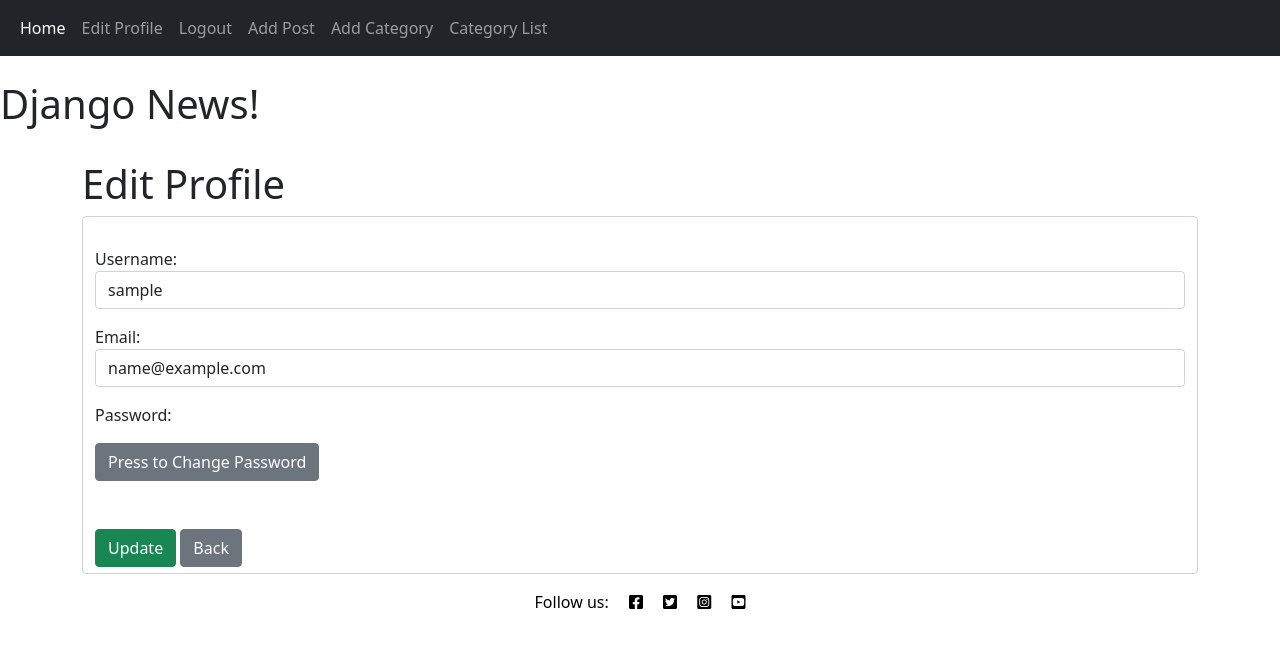
After one commit to MDegg/django-news-blog-P4, a Django app: page /members/edit_profile/ in a window 1280 px wide. The commit adds this page. Shown: the top 648 px of the page. Run offline with Django 4.2, Linux system fonts and the light colour scheme; the visitor is signed in with stand-in values (Sample User, id 1); some libraries are stand-ins or nearby versions.

Commit message:
creted password change form and profile edit form

```diff
--- a/members/forms.py
+++ b/members/forms.py
@@ -1,4 +1,4 @@
-from django.contrib.auth.forms import UserCreationForm
+from django.contrib.auth.forms import UserCreationForm, UserChangeForm, PasswordChangeForm
 from django.contrib.auth.models import User
 from django import forms
 
@@ -19,3 +19,24 @@ class SignUpForm(UserCreationForm):
         self.fields['username'].widget.attrs['class'] = 'form-control'
         self.fields['password1'].widget.attrs['class'] = 'form-control'
         self.fields['password2'].widget.attrs['class'] = 'form-control'
+
+class EditProfileForm(UserChangeForm):
+    email = forms.EmailField(widget=forms.EmailInput(attrs= {'class':'form-control', 'placeholder':'Enter email address'}))
+    #first_name = forms.CharField(max_length=100, widget=forms.TextInput(attrs={'class':'form-control',}))
+    #last_name = forms.CharField(max_length=100, widget=forms.TextInput(attrs={'class':'form-control',}))
+    username = forms.CharField(max_length=100, widget=forms.TextInput(attrs={'class':'form-control',}))
+
+
+
+    class Meta:
+        model = User
+        fields = ('username', 'email',)
+
+class PasswordChangingForm(PasswordChangeForm):
+    old_password = forms.CharField(widget=forms.PasswordInput(attrs= {'class':'form-control', 'type':'password', 'placeholder':'Enter email address'}))
+    new_password1 = forms.CharField(max_length=100, widget=forms.PasswordInput(attrs={'class':'form-control', 'type':'password','placeholder':'Enter New Password Here.....'}))
+    new_password2 = forms.CharField(max_length=100, widget=forms.PasswordInput(attrs={'class':'form-control', 'type':'password','placeholder':'Enter New Password Here.....'}))
+
+    class Meta:
+        model = User
+        fields = ('old_password', 'new_password1', 'new_password2')
--- /dev/null
+++ b/members/templates/registration/edit_profile.html
@@ -0,0 +1,29 @@
+{% extends 'base.html' %}
+{% block title %}Edit Profile{% endblock %}
+{% block content %}
+
+<h1>Edit Profile</h1>
+<div class="form-control">
+<form method="POST">
+    <br>
+    {% csrf_token %}
+    {{ form.as_p | safe }}
+
+    <button class="btn btn-secondary"><a href="../password/">Press to Change Password</a></button>
+    <br>
+    <br>
+    <br>
+    <button class="btn btn-success" type="submit">Update</button>
+    <button class="btn btn-secondary" type="submit"><a href="{% url 'home' %}">Back</a></button>
+</form>
+</div>
+
+<script>
+    document.getElementById("id_password").style.display = "none";
+
+    for (let element of document.getElementsByClassName("helptext")){
+   element.style.display="none";
+}
+</script>
+
+{% endblock %}
--- a/members/urls.py
+++ b/members/urls.py
@@ -1,6 +1,13 @@
 from django.urls import path
-from .views import UserRegisterView
+from .views import UserRegisterView, UserEditView, PasswordsChangeView
+from django.contrib.auth import views as auth_views
+from . import views
 
 urlpatterns = [
     path('register/', UserRegisterView.as_view(), name='register'),
+    path('edit_profile/', UserEditView.as_view(), name='edit_profile'),
+    path('password/', PasswordsChangeView.as_view(template_name='registration/change_password.html')),
+    #path('password/', auth_views.PasswordChangeView.as_view()),
+    path('password_success', views.password_success, name="password_success"),
+
 ]
--- a/members/views.py
+++ b/members/views.py
@@ -1,10 +1,29 @@
 from django.shortcuts import render
 from django.views import generic
-from django.contrib.auth.forms import UserCreationForm
+from django.contrib.auth.forms import UserCreationForm, UserChangeForm, PasswordChangeForm
+from django.contrib.auth.views import PasswordChangeView
 from django.urls import reverse_lazy
-from .forms import SignUpForm
+from .forms import SignUpForm, EditProfileForm, PasswordChangingForm
+
+class PasswordsChangeView(PasswordChangeView):
+    form_class = PasswordChangingForm
+    #form_class = PasswordChangeForm
+    #success_url = reverse_lazy('home')
+    success_url = reverse_lazy('password_success')
+
+def password_success(request):
+    return render(request, 'registration/password_success.html',{})
+
 
 class UserRegisterView(generic.CreateView):
     form_class = SignUpForm
     template_name = 'registration/register.html'
     success_url = reverse_lazy('login')
+
+class UserEditView(generic.UpdateView):
+    form_class = EditProfileForm
+    template_name = 'registration/edit_profile.html'
+    success_url = reverse_lazy('home')
+
+    def get_object(self):
+        return self.request.user
--- a/newsapp/forms.py
+++ b/newsapp/forms.py
@@ -13,7 +13,7 @@ for item in choices:
 class PostForm(forms.ModelForm):
     class Meta:
         model = Post
-        fields = "__all__"
+        fields = ('title','title_tag','author','category','body')
 
         widgets = {
             'title': forms.TextInput(attrs={'class':'form-control', 'placeholder':'Add Blog Title Here.....'}),
--- a/newsapp/views.py
+++ b/newsapp/views.py
@@ -76,7 +76,7 @@ class AddCategoryView(CreateView):
 class UpdatePostView(UpdateView):
     model = Post
     form_class = EditForm
-    template_name = 'add_category.html'
+    template_name = 'update_post.html'
     #fields = ['title', 'title_tag','body']
 
 
--- a/static/css/style.css
+++ b/static/css/style.css
@@ -10,3 +10,7 @@ a:hover{
 button a{
     color:white;
 }
+
+.password_success{
+    color:rgb(16, 136, 16);
+}
--- a/templates/base.html
+++ b/templates/base.html
@@ -32,6 +32,9 @@
                 <a class="nav-link active" aria-current="page" href="{% url 'home' %}">Home</a>
               </li>
               {% if user.is_authenticated %}
+              <li class="nav-item">
+                <a class="nav-link" id = "nav-link" href="{% url 'edit_profile' %}">Edit Profile</a>
+              </li>
               <li class="nav-item">
                 <a class="nav-link" id = "nav-link" href="{% url 'logout' %}">Logout</a>
               </li>
```
Also changed, not shown: members/templates/registration/change_password.html (added, +18 -0 lines), members/templates/registration/password_success.html (added, +17 -0 lines).
